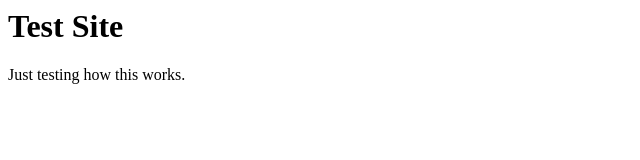
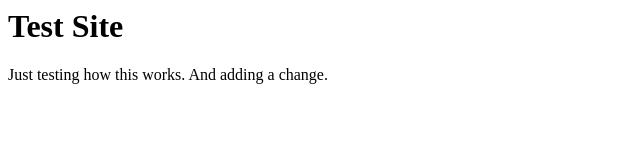
Before and after one commit to xoqem/test-site, a plain HTML site: page index.html in a window 1280 px wide. Shown: the whole page, without its empty margins (0-640 px from the left). Drawn offline with Linux system fonts and the light colour scheme.

Commit message:
Update index.html
Test update

```diff
--- a/index.html
+++ b/index.html
@@ -1,6 +1,6 @@
 <html>
   <body>
     <h1>Test Site</h1>
-    Just testing how this works.
+    Just testing how this works. And adding a change.
   </body>
 </html>
```
